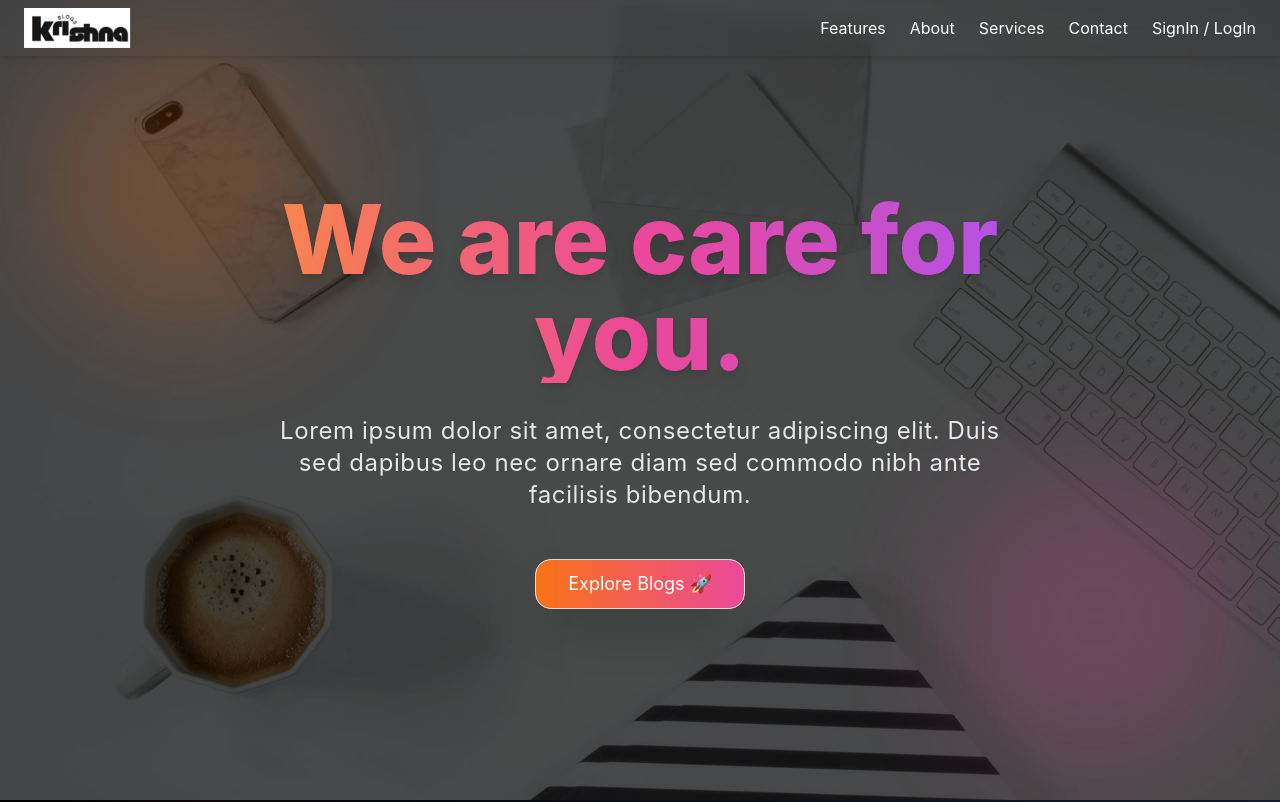
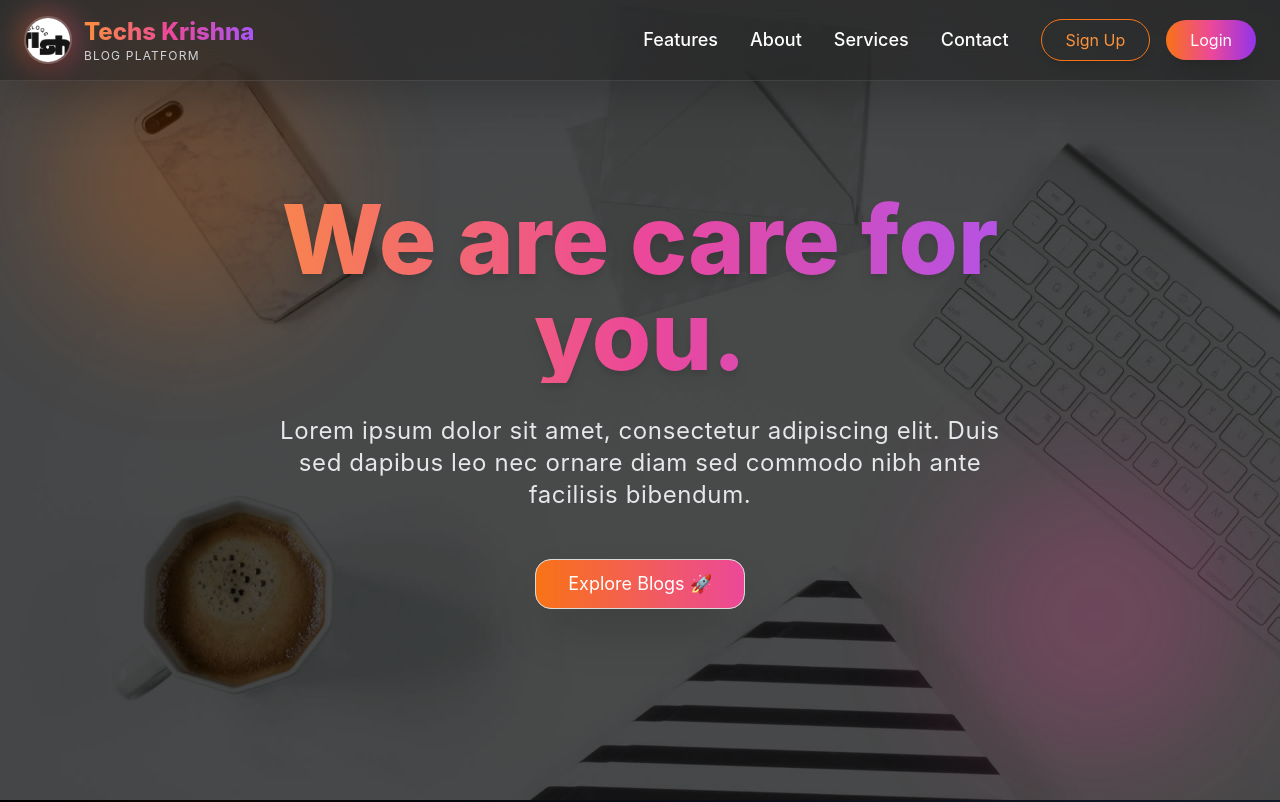
Before and after one commit to krishh743/Krishna_blogs_App, a Next.js app: page / in a window 1280 px wide. Shown: the top 802 px of the page. Built offline with nearby package versions, Linux system fonts and the light colour scheme; what smooth-scroll would draw is missing.

Commit message:
navigationnadded

```diff
--- a/app/components/header/Navigation.tsx
+++ b/app/components/header/Navigation.tsx
@@ -24,76 +24,88 @@ export const Navigation = () => {
 
   return (
     <>
-      <nav className="bg-[#f8f8f8] border-xl bg-transparent backdrop-blur-md fixed w-full top-0 shadow-md z-50">
-        <div className="container mx-auto flex justify-between items-center py-2 px-6">
-          <div className="text-xl font-bold">
-            <a href="#page-top" className="page-scroll">
+      <nav className="fixed top-0 left-0 w-full z-50 bg-black/30 backdrop-blur-2xl border-b border-white/10 shadow-2xl">
+  <div className="container mx-auto flex items-center justify-between px-6 py-4">
+
+    {/* Logo */}
+    <div className="flex items-center gap-3">
+      <a href="#page-top" className="group flex items-center gap-3">
+        <div className="relative">
+          <div className="absolute inset-0 bg-gradient-to-r from-orange-500 to-pink-500 blur-lg opacity-60 group-hover:opacity-100 transition duration-300 rounded-full"></div>
+
           <img
             src={Logo.src}
-                className="h-10 forced-color-adjust-auto bg-transparent backdrop-blur-md"
+            className="relative h-12 w-12 rounded-full object-cover border-2 border-white/20 shadow-xl"
             alt="Logo"
           />
+        </div>
+
+        <div className="hidden sm:block">
+          <h1 className="text-2xl font-extrabold bg-gradient-to-r from-orange-400 via-pink-500 to-purple-500 bg-clip-text text-transparent">
+            Techs Krishna
+          </h1>
+
+          <p className="text-xs text-gray-300 tracking-widest">
+            BLOG PLATFORM
+          </p>
+        </div>
       </a>
     </div>
 
+    {/* Desktop Menu */}
     <div
-            className={`md:flex space-x-6 ${
+      className={`md:flex items-center gap-8 ${
         isOpen
-                ? "flex flex-col md:flex-row absolute top-16 left-0 w-full bg-white shadow-md md:static md:shadow-none p-4 md:p-0"
+          ? "flex flex-col absolute top-20 left-4 right-4 bg-black/90 backdrop-blur-2xl border border-white/10 rounded-3xl shadow-2xl p-8 md:p-0 md:static md:bg-transparent md:border-0"
           : "hidden"
       }`}
     >
+
+      {[
+        { href: "#features", label: "Features" },
+        { href: "#about", label: "About" },
+        { href: "#services", label: "Services" },
+        { href: "#contact", label: "Contact" },
+      ].map((item, index) => (
         <a
-              href="#features"
-              className="page-scroll hover:text-orange-500 hover:underline py-2 md:py-0"
+          key={index}
+          href={item.href}
           onClick={() => setIsOpen(false)}
+          className="relative text-white text-lg font-medium hover:text-orange-400 transition duration-300 group"
         >
-              Features
+          {item.label}
+
+          {/* Underline Animation */}
+          <span className="absolute left-0 -bottom-1 w-0 h-[2px] bg-gradient-to-r from-orange-500 to-pink-500 transition-all duration-300 group-hover:w-full"></span>
         </a>
-            <a
-              href="#about"
-              className="page-scroll hover:text-orange-500 hover:underline py-2 md:py-0"
-              onClick={() => setIsOpen(false)}
-            >
-              About
-            </a>
-            <a
-              href="#services"
-              className="page-scroll hover:text-orange-500 hover:underline py-2 md:py-0"
-              onClick={() => setIsOpen(false)}
-            >
-              Services
-            </a>
-            <a
-              href="#contact"
-              className="page-scroll hover:text-orange-500 hover:underline py-2 md:py-0"
-              onClick={() => setIsOpen(false)}
-            >
-              Contact
-            </a>
-            <div>
+      ))}
+
+      {/* Auth Buttons */}
+      <div className="flex items-center gap-4 mt-4 md:mt-0">
+
         <button
           onClick={handleOpenModal}
-                className="hover:text-orange-500 hover:underline py-2 md:py-0"
+          className="px-6 py-2 rounded-full border border-orange-500 text-orange-400 hover:bg-orange-500 hover:text-white transition duration-300 shadow-lg"
         >
-                SignIn
-              </button>{" "}
-              /{" "}
+          Sign Up
+        </button>
+
         <button
           onClick={handleOpenModalForLogin}
-                className="hover:text-orange-500 hover:underline py-2 md:py-0"
+          className="px-6 py-2 rounded-full bg-gradient-to-r from-orange-500 via-pink-500 to-purple-600 text-white shadow-xl hover:scale-105 transition duration-300"
         >
-                LogIn
+          Login
         </button>
       </div>
     </div>
 
+    {/* Mobile Menu Button */}
     <button
-            className="md:hidden text-xl"
+      className="md:hidden flex items-center justify-center w-12 h-12 rounded-2xl bg-white/10 backdrop-blur-xl border border-white/10 text-white text-2xl shadow-lg hover:bg-orange-500/20 transition duration-300"
       aria-label="Toggle navigation"
       onClick={toggleMenu}
     >
-            ☰
+      {isOpen ? "✕" : "☰"}
     </button>
   </div>
 </nav>
```
Lines whose indentation alone changed are shown as unchanged.
